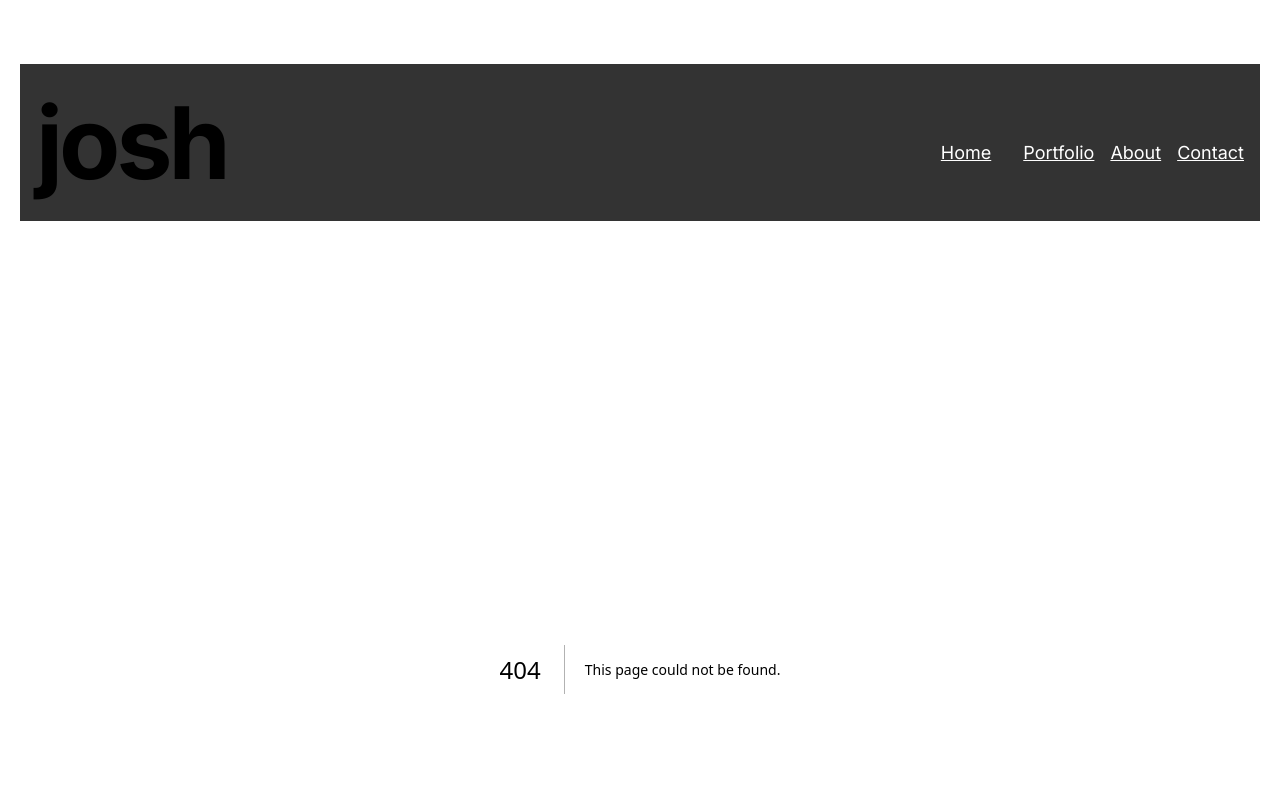
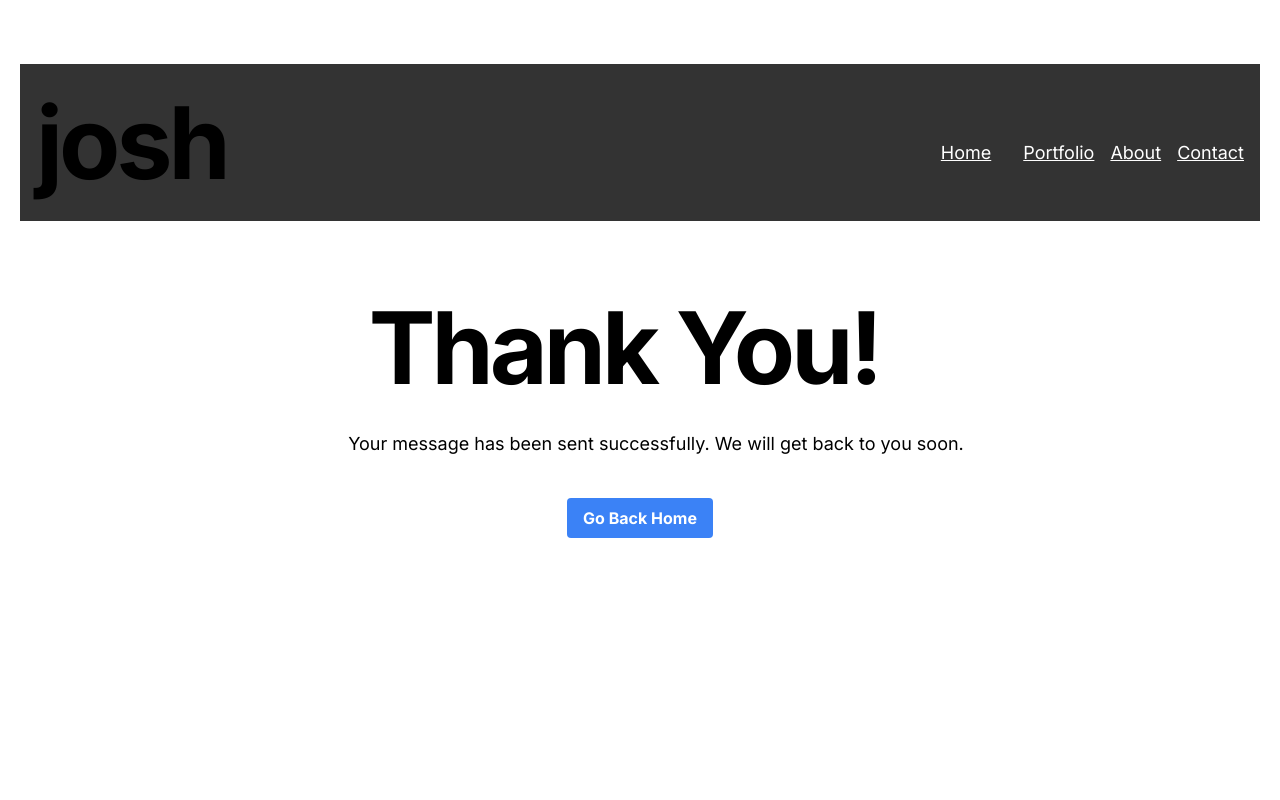
Before and after one commit to joshuadanpeterson/portfolio-blog, a Next.js app: page /contact/success in a window 1280 px wide. Before the commit this address had no page. Shown: the top 800 px of the page. Built offline with nearby package versions, Linux system fonts and the light colour scheme.

Commit message:
feat(success/): Moved success.tsx to success/page.tsx

```diff
--- /dev/null
+++ b/src/app/contact/success/page.tsx
@@ -0,0 +1,23 @@
+// @/app/contact/success
+// Success page for the contact form.
+
+const SuccessPage = () => {
+  return (
+    <div className="flex flex-col items-center justify-center mt-16 mb-16">
+      <h1 className="text-5xl md:text-8xl font-bold tracking-tighter leading-tight md:pr-8">
+        Thank You!
+      </h1>
+      <p className="text-lg mt-5 md:pl-8 text-center md:text-left max-w-2xl">
+        Your message has been sent successfully. We will get back to you soon.
+      </p>
+      <a
+        href="/"
+        className="mt-10 bg-blue-500 hover:bg-blue-700 text-white font-bold py-2 px-4 rounded focus:outline-none focus:shadow-outline"
+      >
+        Go Back Home
+      </a>
+    </div>
+  );
+};
+
+export default SuccessPage;
```
